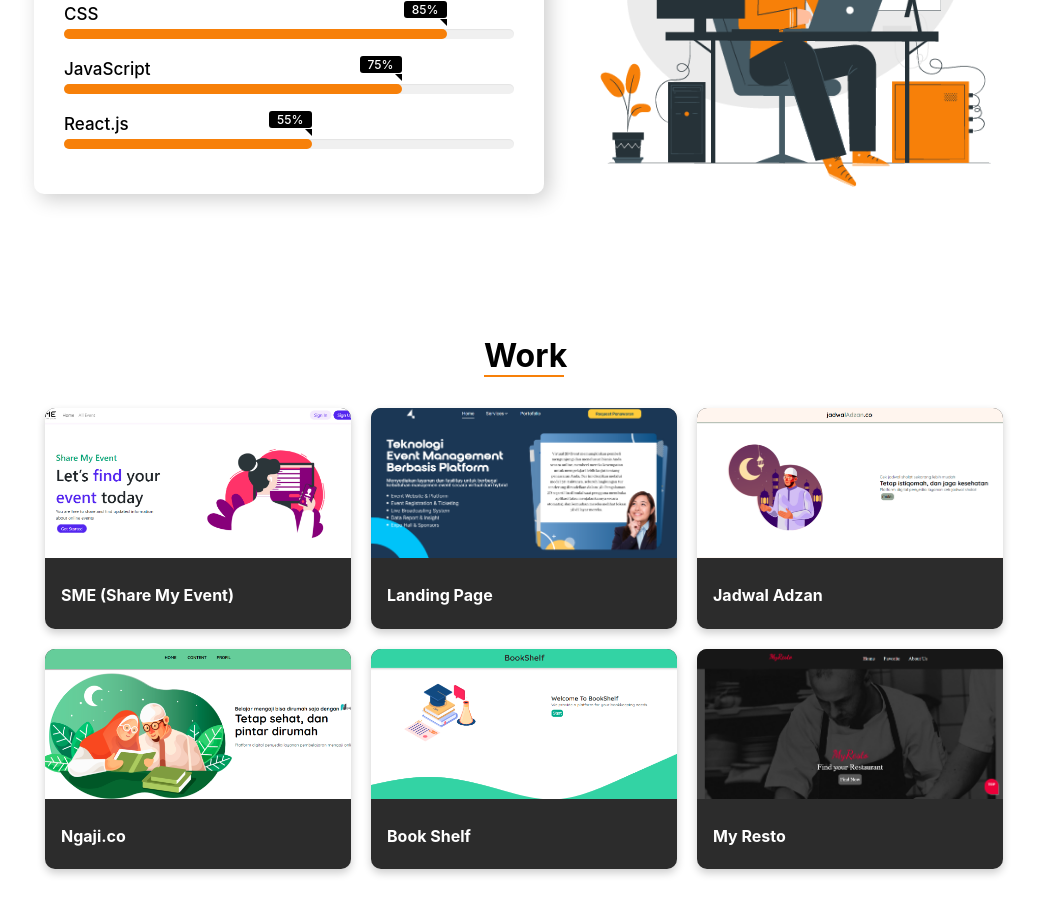
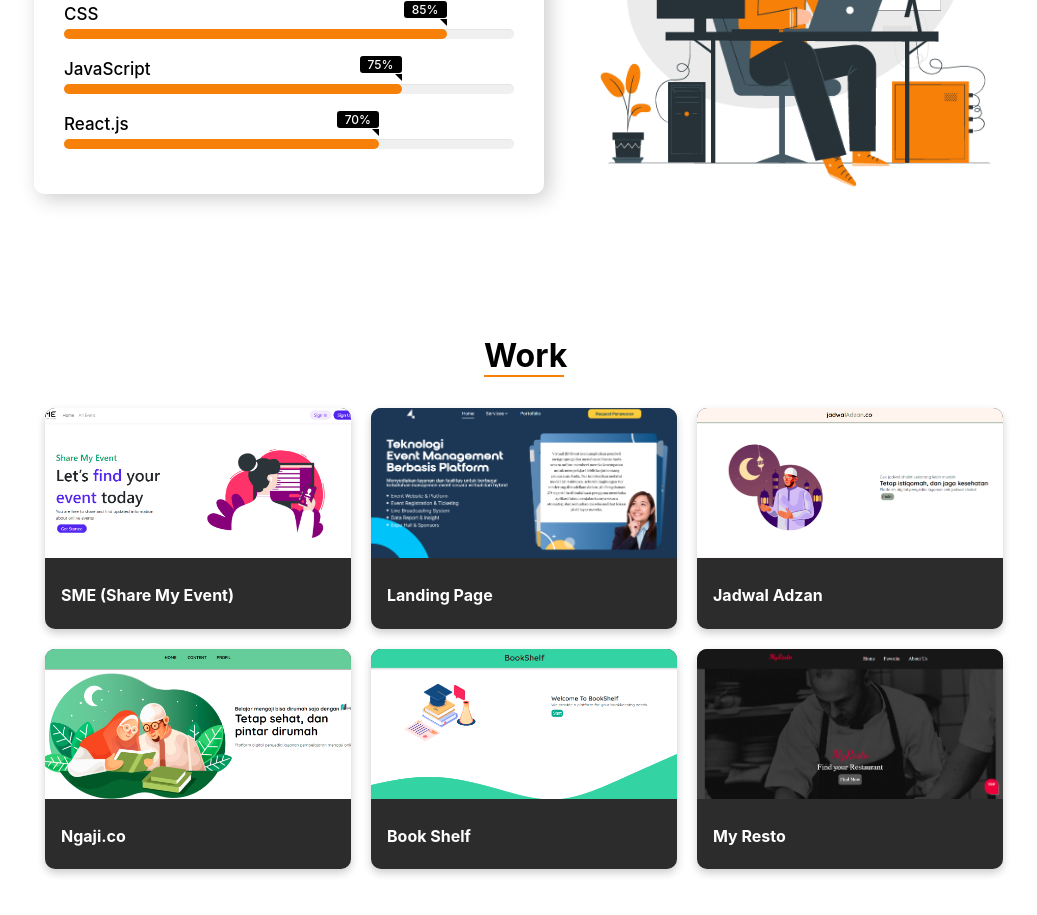
Before and after one commit to zayyid123/zayyid123.github.io, a React (Create React App) app: page / in a window 1280 px wide. Shown: the part 1540-2455 px from the top of the page, without its empty margins (116-1153 px from the left). Built offline with nearby package versions, Linux system fonts and the light colour scheme; a web font is replaced by a local one.

Commit message:
add raect progress

```diff
--- a/src/component/skills.css
+++ b/src/component/skills.css
@@ -104,7 +104,7 @@
 }
 
 .bar .progress-line.React_js span {
-    width: 55%;
+    width: 70%;
 }
 
 .progress-line span::before {
@@ -155,7 +155,7 @@
 }
 
 .progress-line.React_js span::after {
-    content: "55%";
+    content: "70%";
 }
 
 @media screen and (max-width: 1030px) {
```
Also changed, not shown: 1 other file (tests, documents, lock files or other folders).
